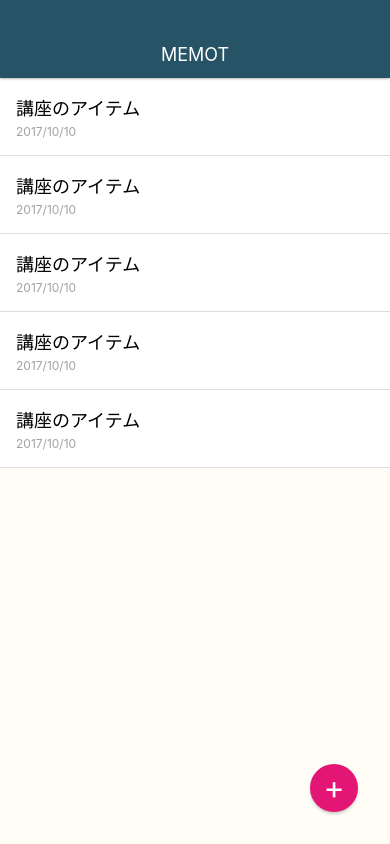
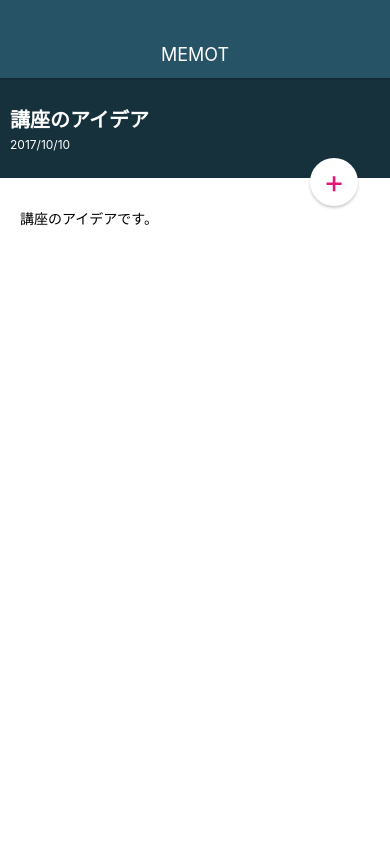
Before and after one commit to whitebear0320/MemoApp, a React Native app: screen / in a window 390 px wide. Built offline with nearby package versions, Linux system fonts and the light colour scheme.

Commit message:
Style MemoDetailScreen

```diff
--- a/App.js
+++ b/App.js
@@ -3,13 +3,14 @@
 import { StyleSheet, Text, View } from 'react-native';
 
 import Appbar from './src/components/Appbar'
-import MemoListScreen from './src/screens/MemoListScreen'
+// import MemoListScreen from './src/screens/MemoListScreen'
+import MemoDetailScreen from './src/screens/MemoDetailScreen'
 
 export default function App() {
   return (
     <View style={styles.container}>
       <Appbar/>
-      <MemoListScreen/>
+      <MemoDetailScreen/>
     </View>
   );
 }
--- a/src/elements/CircleButton.js
+++ b/src/elements/CircleButton.js
@@ -3,9 +3,18 @@
 
 class CircleButton extends React.Component {
   render() {
+    const {style, color} = this.props
+    let bgColor = '#e31676'
+    let textColor = '#fff'
+
+    if (color === 'white') {
+      bgColor = '#fff'
+      textColor = '#e31676'
+    }
+
     return(
-      <View style={styles.circleButton}>
-        <Text style={styles.circleButtonTitle}>
+      <View style={[styles.circleButton, style, { backgroundColor: bgColor }]}>
+        <Text style={[styles.circleButtonTitle, {color: textColor}]}>
           {this.props.children}
         </Text>
       </View>
@@ -20,7 +29,6 @@
     right: 32,
     width: 48,
     height: 48,
-    backgroundColor: '#e31676',
     borderRadius: 24,
     justifyContent: 'center',
     alignItems: 'center',
@@ -32,7 +40,6 @@
   circleButtonTitle: {
     fontSize: 32,
     lineHeight: 32,
-    color: '#fff'
   },
 
 })
--- /dev/null
+++ b/src/screens/MemoDetailScreen.js
@@ -0,0 +1,67 @@
+import React from 'react'
+import { StyleSheet, View, Text } from 'react-native'
+
+import CircleButton from '../elements/CircleButton'
+
+class MemoDetailScreen extends React.Component {
+  render() {
+    return(
+      <View style={styles.container}>
+        <View>
+          <View style={styles.memoHeader}>
+            <View>
+              <Text style={styles.memoHeaderTitle}>講座のアイデア</Text>
+              <Text style={styles.memoHeaderDate}>2017/10/10</Text>
+            </View>
+          </View>
+        </View>
+
+        <View style={styles.memoContent}>
+          <Text>
+            講座のアイデアです。
+          </Text>
+        </View>
+
+        <CircleButton color={'white'} style={styles.editButton}>+</CircleButton>
+
+      </View>
+    )
+  }
+}
+
+const styles = StyleSheet.create({
+  container: {
+    flex: 1,
+    width: '100%'
+  },
+  memoHeader: {
+    height: 100,
+    backgroundColor: '#17313C',
+    justifyContent: 'center',
+    padding: 10
+  },
+  memoHeaderTitle: {
+    fontSize: 20,
+    fontWeight: 'bold',
+    color: '#fff',
+    marginBottom: 4
+  },
+  memoHeaderDate: {
+    fontSize: 12,
+    color: '#fff'
+  },
+  memoContent: {
+    paddingTop: 30,
+    paddingLeft: 20,
+    paddingRight: 20,
+    paddingBottom: 20,
+    backgroundColor: '#fff',
+    flex: 1
+  },
+  editButton: {
+    top: 80,
+
+  }
+})
+
+export default MemoDetailScreen
```
